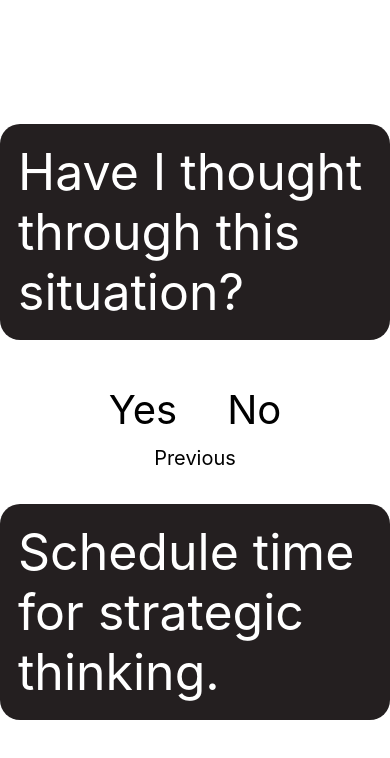
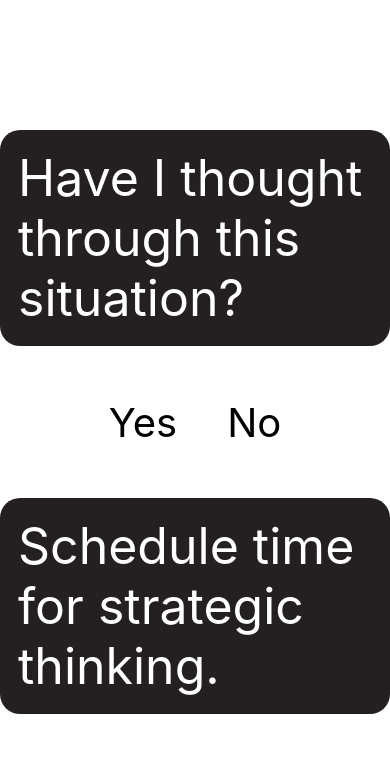
Before and after one commit to drew-sullivan/react_native_EGS_Meetings, a React Native app: screen / in a window 390 px wide. Shown: the top 758 px of the page. Built offline with nearby package versions, Linux system fonts and the light colour scheme.

Commit message:
Wired up previous button

```diff
--- a/App.js
+++ b/App.js
@@ -26,6 +26,10 @@ export default class App extends Component {
     });
   }
 
+  hideButton = () => {
+
+  }
+
   render() {
     let question = QUESTIONS_AND_ANSWERS[this.state.currentIndex].question;
     let answer = QUESTIONS_AND_ANSWERS[this.state.currentIndex].answer;
@@ -36,10 +40,10 @@ export default class App extends Component {
         </View>
         <View style={[styles.centerItems, styles.buttonContainer]}>
           <AppButton title="Yes" incrementCurrentIndex={this.incrementCurrentIndex}/>
-          <AppButton title="No" decrementCurrentIndex={this.decrementCurrentIndex}/>
+          <AppButton title="No"/>
         </View>
-        <View style={styles.centerItems}>
-          <AppButton title="Previous"/>
+          <View style={styles.centerItems}>
+          <AppButton title="Previous" currentIndex={this.state.currentIndex} decrementCurrentIndex={this.decrementCurrentIndex} />
         </View>
         <View style={[styles.centerItems, styles.textBubbleContainer, styles.bottomContainer]}>
           <TextBubble text={answer} style={{backgroundColor: 'red'}}/>
--- a/appButton.js
+++ b/appButton.js
@@ -5,7 +5,7 @@ export class AppButton extends Component {
   _onPressButton(btnTitle) {
     if (btnTitle === "Yes") {
       this.props.incrementCurrentIndex();
-    } else if (btnTitle === "No") {
+    } else if (btnTitle === "Previous") {
       this.props.decrementCurrentIndex();
     } else {
       return;
@@ -14,10 +14,20 @@ export class AppButton extends Component {
   render() {
     const title = this.props.title;
     const isYesNoButton = title !== "Previous";
+    const yesNoButtonStyles = [styles.button, styles.yesNoButton];
+    const prevButtonStyles = [styles.button, styles.prevButton];
+    const isFirstQuestion = this.props.currentIndex === 0;
+    if (isFirstQuestion) {
+      return (
+        <TouchableOpacity>
+          <Text style={{display: 'none'}}>{title}</Text>
+        </TouchableOpacity>
+      );
+    }
     return (
       <TouchableOpacity
         onPress={(e) => this._onPressButton(this.props.title)}>
-        <Text style={isYesNoButton ? [styles.button, styles.yesNoButton] : [styles.button, styles.prevButton]}>{title}</Text>
+        <Text style={isYesNoButton ? yesNoButtonStyles : prevButtonStyles}>{title}</Text>
       </TouchableOpacity>
     );
   }
@@ -32,6 +42,7 @@ const styles = StyleSheet.create({
     fontSize: 40,
   },
   prevButton: {
+    marginTop: 10,
     fontSize: 20,
   }
 });
```
